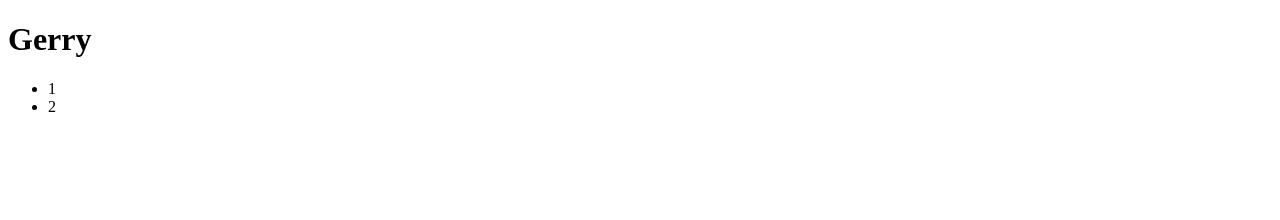
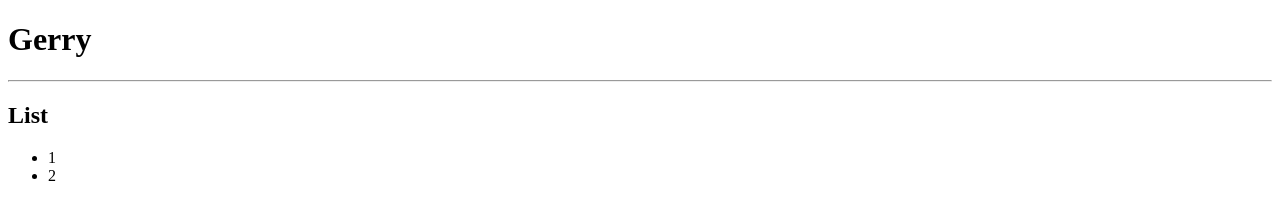
Before and after one commit to aliasghor/aliasghor.github.io, a plain HTML site: page index.html in a window 1280 px wide. Drawn offline with Linux system fonts and the light colour scheme.

Commit message:
Mengubah Isi File

```diff
--- a/index.html
+++ b/index.html
@@ -8,6 +8,8 @@
 </head>
 <body>
     <h1>Gerry</h1>
+    <hr>
+    <h2>List</h2>
     <ul>
         <li>1</li>
         <li>2</li>
```
